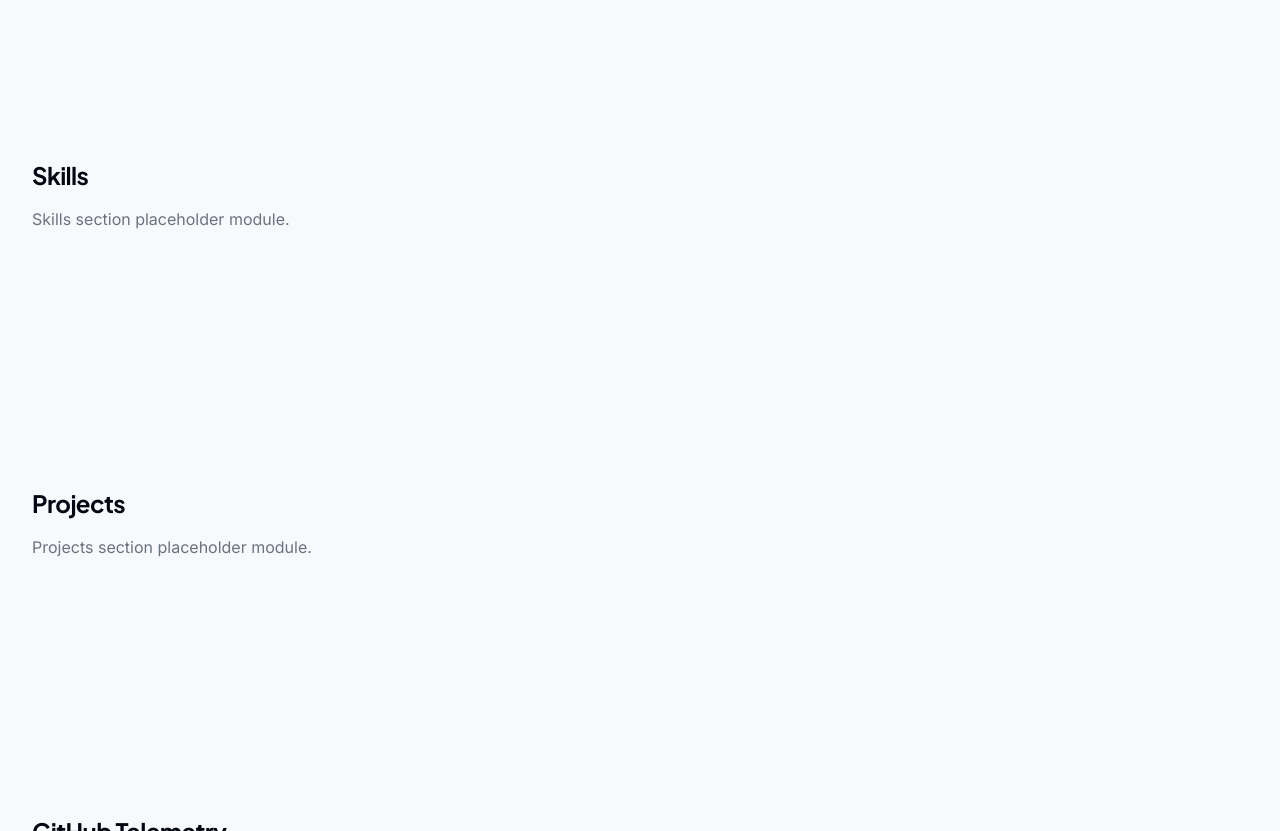
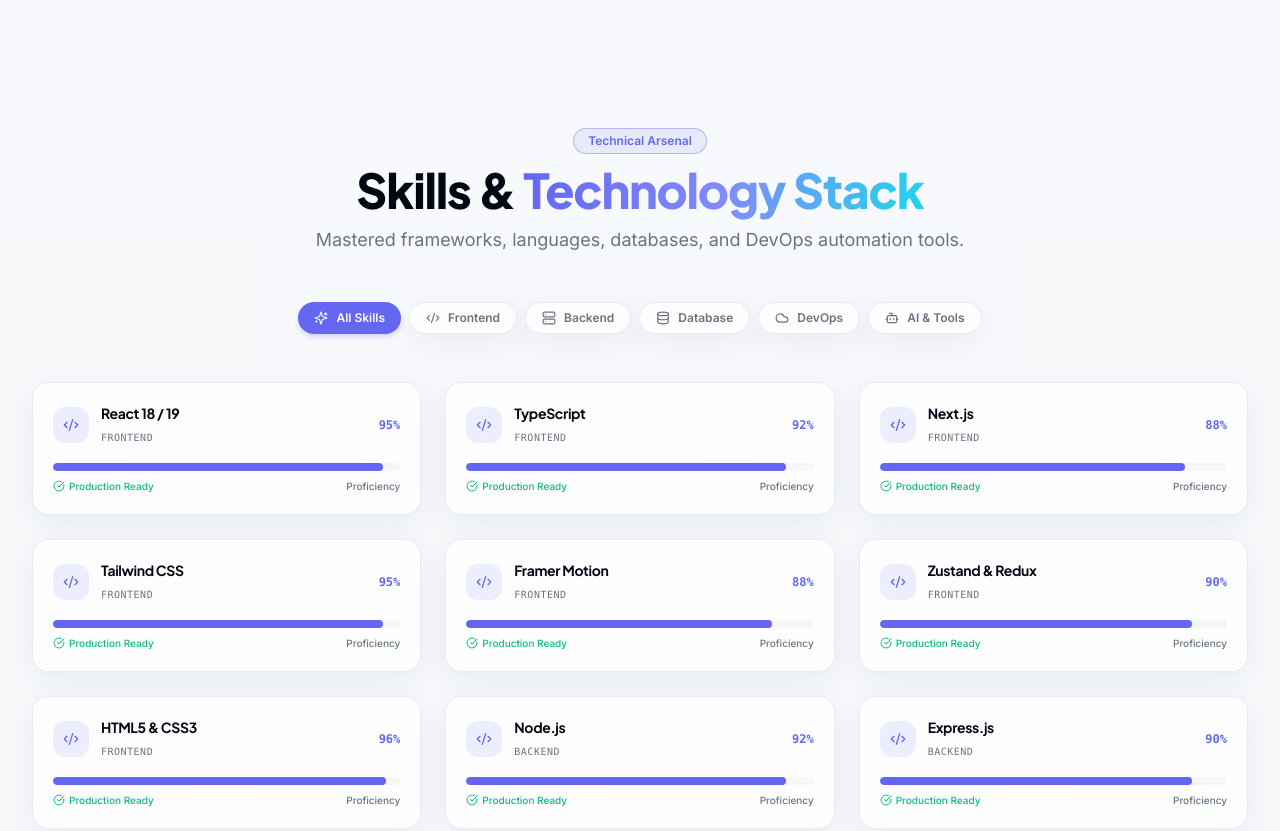
Before and after one commit to Technical-Siddhi/siddhi-portfolio, a React (Vite) app: page / in a window 1280 px wide. Shown: the part 4660-5491 px from the top of the page. Built offline with nearby package versions, Linux system fonts and the light colour scheme.

Commit message:
feat: implement skills showcase

```diff
--- a/src/data/skills.ts
+++ b/src/data/skills.ts
@@ -3,34 +3,60 @@
 export const PORTFOLIO_SKILLS: SkillCategory[] = [
   {
     id: 'frontend',
-    name: 'Frontend Engineering',
+    name: 'Frontend',
     skills: [
-      { name: 'React 18 / 19', level: 95, featured: true },
-      { name: 'TypeScript', level: 92, featured: true },
-      { name: 'Next.js', level: 88, featured: true },
-      { name: 'Tailwind CSS', level: 95, featured: true },
-      { name: 'Framer Motion', level: 85, featured: true },
-      { name: 'Redux Toolkit / Zustand', level: 90, featured: false },
+      { name: 'React 18 / 19', level: 95, icon: 'SiReact', featured: true },
+      { name: 'TypeScript', level: 92, icon: 'SiTypescript', featured: true },
+      { name: 'Next.js', level: 88, icon: 'SiNextdotjs', featured: true },
+      { name: 'Tailwind CSS', level: 95, icon: 'SiTailwindcss', featured: true },
+      { name: 'Framer Motion', level: 88, icon: 'SiFramer', featured: true },
+      { name: 'Zustand & Redux', level: 90, icon: 'SiRedux', featured: false },
+      { name: 'HTML5 & CSS3', level: 96, icon: 'SiHtml5', featured: false },
     ],
   },
   {
     id: 'backend',
-    name: 'Backend & Cloud',
+    name: 'Backend',
     skills: [
-      { name: 'Node.js / Express', level: 90, featured: true },
-      { name: 'REST APIs & GraphQL', level: 88, featured: true },
-      { name: 'MongoDB / PostgreSQL', level: 85, featured: true },
-      { name: 'Docker / CI/CD', level: 80, featured: false },
+      { name: 'Node.js', level: 92, icon: 'SiNodedotjs', featured: true },
+      { name: 'Express.js', level: 90, icon: 'SiExpress', featured: true },
+      { name: 'RESTful APIs', level: 95, icon: 'SiPostman', featured: true },
+      { name: 'GraphQL', level: 85, icon: 'SiGraphql', featured: true },
+      { name: 'Microservices Architecture', level: 82, icon: 'SiServerless', featured: false },
+      { name: 'WebSockets (Socket.io)', level: 86, icon: 'SiSocketdotio', featured: false },
     ],
   },
   {
-    id: 'tooling',
-    name: 'Tooling & Architecture',
+    id: 'database',
+    name: 'Database',
     skills: [
-      { name: 'Vite / Webpack', level: 90, featured: true },
-      { name: 'Git & GitHub Workflows', level: 92, featured: true },
-      { name: 'Jest / Playwright', level: 82, featured: false },
-      { name: 'Lighthouse & Accessibility (a11y)', level: 90, featured: true },
+      { name: 'MongoDB', level: 90, icon: 'SiMongodb', featured: true },
+      { name: 'PostgreSQL', level: 85, icon: 'SiPostgresql', featured: true },
+      { name: 'Redis Caching', level: 82, icon: 'SiRedis', featured: true },
+      { name: 'Mongoose ODM', level: 92, icon: 'SiMongodb', featured: false },
+      { name: 'Prisma ORM', level: 84, icon: 'SiPrisma', featured: false },
+    ],
+  },
+  {
+    id: 'devops',
+    name: 'DevOps',
+    skills: [
+      { name: 'Docker', level: 85, icon: 'SiDocker', featured: true },
+      { name: 'Git & GitHub Actions', level: 92, icon: 'SiGithubactions', featured: true },
+      { name: 'Vercel & Netlify Deployments', level: 95, icon: 'SiVercel', featured: true },
+      { name: 'AWS Services (S3/EC2)', level: 78, icon: 'SiAmazonwebservices', featured: false },
+      { name: 'CI/CD Automation', level: 86, icon: 'SiGitlab', featured: false },
+    ],
+  },
+  {
+    id: 'ai-tools',
+    name: 'AI & Tools',
+    skills: [
+      { name: 'OpenAI & Gemini API', level: 88, icon: 'SiOpenai', featured: true },
+      { name: 'Vite', level: 94, icon: 'SiVite', featured: true },
+      { name: 'Vitest & React Testing Library', level: 88, icon: 'SiVitest', featured: true },
+      { name: 'Postman & Swagger', level: 90, icon: 'SiPostman', featured: false },
+      { name: 'Lighthouse Performance Optimization', level: 95, icon: 'SiGooglechrome', featured: true },
     ],
   },
 ];
--- a/src/sections/skills/SkillsSection.tsx
+++ b/src/sections/skills/SkillsSection.tsx
@@ -1,13 +1,152 @@
-import React from 'react';
-import { SectionContainer } from '@/components/layout/SectionContainer';
+import React, { useState } from 'react';
+import { motion, AnimatePresence } from 'framer-motion';
+import {
+  Code2,
+  Server,
+  Database,
+  Cloud,
+  Bot,
+  Sparkles,
+  CheckCircle,
+} from 'lucide-react';
+import { AnimatedSection } from '@/components/animations/AnimatedSection';
+import { Card } from '@/components/ui/card';
+import { Badge } from '@/components/ui/badge';
+import { Button } from '@/components/ui/button';
+import { PORTFOLIO_SKILLS } from '@/data/skills';
+import { SkillItem } from '@/types';
+import { cn } from '@/lib/utils';
+
+const CATEGORY_ICONS: Record<string, React.ElementType> = {
+  frontend: Code2,
+  backend: Server,
+  database: Database,
+  devops: Cloud,
+  'ai-tools': Bot,
+};
 
 export const SkillsSection: React.FC = () => {
+  const [selectedCategory, setSelectedCategory] = useState<string>('all');
+
+  const categories = [
+    { id: 'all', name: 'All Skills', icon: Sparkles },
+    ...PORTFOLIO_SKILLS.map((cat) => ({
+      id: cat.id,
+      name: cat.name,
+      icon: CATEGORY_ICONS[cat.id] || Code2,
+    })),
+  ];
+
+  const displayedSkills =
+    selectedCategory === 'all'
+      ? PORTFOLIO_SKILLS.flatMap((cat) =>
+          cat.skills.map((s) => ({ ...s, categoryName: cat.name }))
+        )
+      : PORTFOLIO_SKILLS.filter((cat) => cat.id === selectedCategory).flatMap((cat) =>
+          cat.skills.map((s) => ({ ...s, categoryName: cat.name }))
+        );
+
   return (
-    <SectionContainer id="skills">
-      <div className="space-y-4">
-        <h2 className="text-2xl font-bold tracking-tight">Skills</h2>
-        <p className="text-muted-foreground">Skills section placeholder module.</p>
+    <AnimatedSection id="skills" className="relative bg-background/50">
+      {/* Background ambient glow */}
+      <div className="absolute bottom-10 left-10 h-80 w-80 bg-primary/10 blur-[140px] pointer-events-none rounded-full" />
+
+      {/* Section Header */}
+      <div className="text-center space-y-3 mb-12">
+        <Badge variant="glow" className="px-3.5 py-1 text-xs">
+          Technical Arsenal
+        </Badge>
+        <h2 className="text-3xl sm:text-4xl lg:text-5xl font-heading font-extrabold tracking-tight">
+          Skills & <span className="gradient-text-accent">Technology Stack</span>
+        </h2>
+        <p className="text-muted-foreground max-w-2xl mx-auto text-base sm:text-lg">
+          Mastered frameworks, languages, databases, and DevOps automation tools.
+        </p>
       </div>
-    </SectionContainer>
+
+      {/* Category Filter Pills */}
+      <div className="flex flex-wrap justify-center gap-2 mb-12">
+        {categories.map((cat) => {
+          const Icon = cat.icon;
+          const isSelected = selectedCategory === cat.id;
+          return (
+            <Button
+              key={cat.id}
+              variant={isSelected ? 'default' : 'glass'}
+              size="sm"
+              onClick={() => setSelectedCategory(cat.id)}
+              className={cn(
+                'rounded-full px-4 text-xs font-semibold transition-all',
+                isSelected ? 'shadow-md shadow-primary/20' : 'text-muted-foreground hover:text-foreground'
+              )}
+              leftIcon={<Icon className="h-3.5 w-3.5" />}
+            >
+              {cat.name}
+            </Button>
+          );
+        })}
+      </div>
+
+      {/* Skills Grid */}
+      <motion.div layout className="grid grid-cols-1 sm:grid-cols-2 lg:grid-cols-3 gap-6">
+        <AnimatePresence>
+          {displayedSkills.map((skill: SkillItem & { categoryName?: string }, index) => (
+            <motion.div
+              key={`${skill.name}-${index}`}
+              layout
+              initial={{ opacity: 0, scale: 0.9 }}
+              animate={{ opacity: 1, scale: 1 }}
+              exit={{ opacity: 0, scale: 0.9 }}
+              transition={{ duration: 0.3, delay: index * 0.04 }}
+            >
+              <Card
+                glass
+                className="p-5 rounded-2xl border border-border/80 hover:border-primary/40 hover:shadow-lg transition-all group"
+              >
+                <div className="flex items-center justify-between mb-3">
+                  <div className="flex items-center space-x-3">
+                    <div className="h-9 w-9 rounded-xl bg-primary/10 text-primary flex items-center justify-center group-hover:bg-primary group-hover:text-primary-foreground transition-colors">
+                      <Code2 className="h-4 w-4" />
+                    </div>
+                    <div>
+                      <h3 className="text-sm font-bold font-heading text-foreground group-hover:text-primary transition-colors">
+                        {skill.name}
+                      </h3>
+                      {skill.categoryName && (
+                        <span className="text-[10px] text-muted-foreground uppercase font-mono tracking-wider">
+                          {skill.categoryName}
+                        </span>
+                      )}
+                    </div>
+                  </div>
+                  <span className="text-xs font-mono font-bold text-primary">
+                    {skill.level}%
+                  </span>
+                </div>
+
+                {/* Progress Level Bar */}
+                <div className="space-y-1.5 pt-1">
+                  <div className="h-2 w-full rounded-full bg-secondary/80 overflow-hidden">
+                    <motion.div
+                      initial={{ width: 0 }}
+                      whileInView={{ width: `${skill.level}%` }}
+                      viewport={{ once: true }}
+                      transition={{ duration: 1, delay: 0.2, ease: 'easeOut' }}
+                      className="h-full bg-gradient-to-r from-primary to-indigo-500 rounded-full"
+                    />
+                  </div>
+                  <div className="flex justify-between items-center text-[10px] text-muted-foreground font-medium pt-0.5">
+                    <span className="flex items-center text-emerald-500">
+                      <CheckCircle className="h-3 w-3 mr-1" /> Production Ready
+                    </span>
+                    <span>Proficiency</span>
+                  </div>
+                </div>
+              </Card>
+            </motion.div>
+          ))}
+        </AnimatePresence>
+      </motion.div>
+    </AnimatedSection>
   );
 };
```
